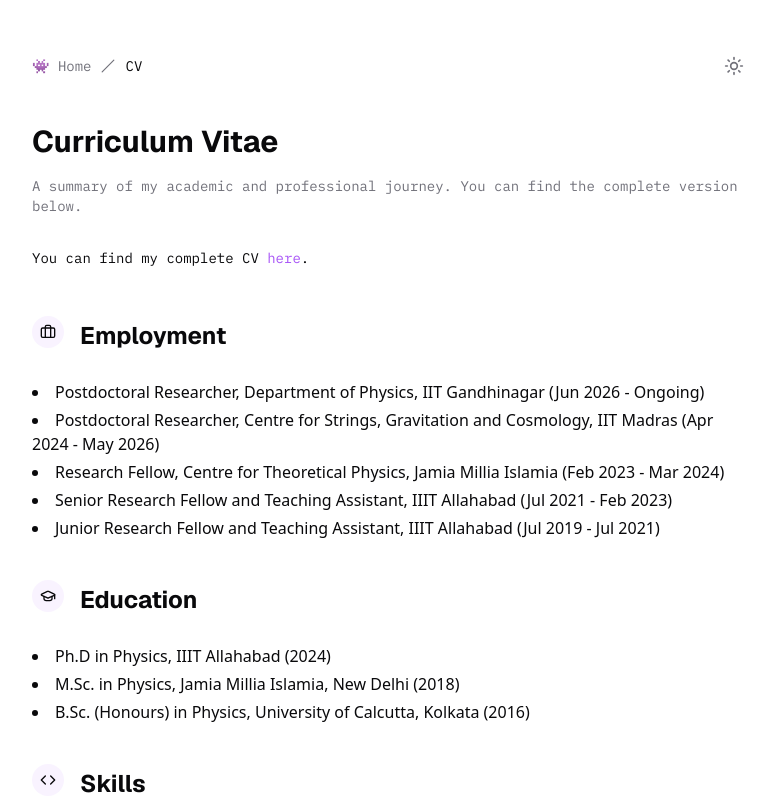
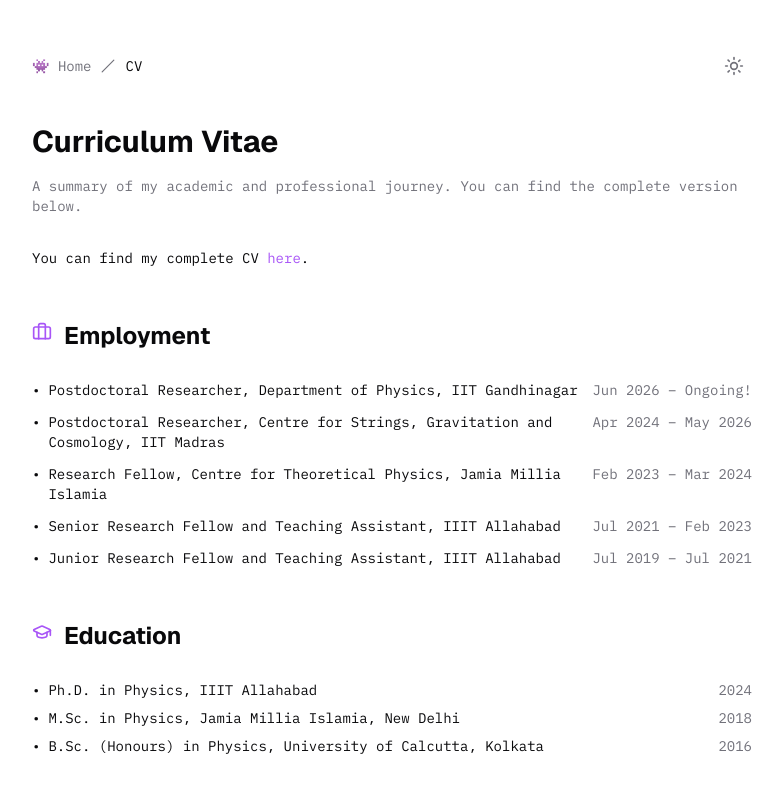
Before and after one commit to subhodeeps/nextjs-site, a Next.js app: page /cv in a window 1280 px wide. Shown: the top 800 px of the page, without its empty margins (248-1030 px from the left). Built offline with nearby package versions, Linux system fonts and the light colour scheme.

Commit message:
updated fonts on CV page

```diff
--- a/src/app/cv/page.tsx
+++ b/src/app/cv/page.tsx
@@ -1,4 +1,4 @@
-'use client'
+'use client';
 
 import BaseContainer from "@/components/layout/container/base-container";
 import { StackVertical } from "@/components/layout/layout-stack/layout-stack";
@@ -7,66 +7,37 @@ import Text from "@/components/ui/text/text";
 import { DynamicBreadcrumb } from "@/components/ui/primitives/breadcrumb";
 import { ThemeToggle } from "@/components/ui/theme/theme-toggle";
 import { SectionFooter } from "@/components/layout/footer/SectionFooter";
-import { motion } from 'framer-motion';
-import { Briefcase, GraduationCap, Code } from 'lucide-react';
+import { Briefcase, GraduationCap, Code } from "lucide-react";
 import Image from "next/image";
 import Link from "next/link";
-
-const CVSection = ({
-  icon,
-  title,
-  content
-}: {
-  icon: React.ReactNode;
-  title: string;
-  content: React.ReactNode;
-}) => (
-  <motion.div
-    initial={{ opacity: 0, y: 20 }}
-    animate={{ opacity: 1, y: 0 }}
-    transition={{ duration: 0.5 }}
-    className="mb-6"
-  >
-    <div className="flex items-center gap-4 mb-4">
-      <div className="flex-shrink-0 w-8 h-8 flex items-center justify-center rounded-full bg-purple-100/50 dark:bg-purple-900/50">
-        {icon}
-      </div>
-      <TextHeading as="h2" weight="bold">
-        {title}
-      </TextHeading>
-    </div>
-    <div>{content}</div>
-  </motion.div>
-);
 
 export default function CVPage() {
   return (
     <BaseContainer size="md" paddingX="md" paddingY="lg">
       <StackVertical gap="md">
 
-        {/* Breadcrumb */}
         <div className="flex items-center justify-between">
           <DynamicBreadcrumb
             items={[
-              { href: '/', label: 'Home', emoji: '👾' },
-              { label: 'CV' }
+              { href: "/", label: "Home", emoji: "👾" },
+              { label: "CV" },
             ]}
           />
           <ThemeToggle />
         </div>
 
-        {/* Header */}
         <div>
           <TextHeading as="h1" weight="bold">
             Curriculum Vitae
           </TextHeading>
+
           <Text variant="muted" className="mb-8">
             A summary of my academic and professional journey. You can find the complete version below.
           </Text>
 
           <div className="mb-8">
             <Text>
-              You can find my complete CV{' '}
+              You can find my complete CV{" "}
               <Link
                 href="/files/CV_subhodeep.pdf"
                 target="_blank"
@@ -79,57 +50,97 @@ export default function CVPage() {
           </div>
 
           {/* Employment */}
-          <CVSection
-            icon={<Briefcase className="w-4 h-4" aria-hidden="true" />}
-            title="Employment"
-            content={
-              <ul className="list-disc list-inside space-y-1">
-                <li>Postdoctoral Researcher, Department of Physics, IIT Gandhinagar (Jun 2026 - Ongoing)</li>
-                <li>Postdoctoral Researcher, Centre for Strings, Gravitation and Cosmology, IIT Madras (Apr 2024 - May 2026)</li>
-                <li>Research Fellow, Centre for Theoretical Physics, Jamia Millia Islamia (Feb 2023 - Mar 2024)</li>
-                <li>Senior Research Fellow and Teaching Assistant, IIIT Allahabad (Jul 2021 - Feb 2023)</li>
-                <li>Junior Research Fellow and Teaching Assistant, IIIT Allahabad (Jul 2019 - Jul 2021)</li>
-              </ul>
-            }
-          />
+          <div className="mb-8">
+            <div className="flex items-center gap-3 mb-4">
+              <Briefcase className="w-5 h-5 text-purple-500" />
+              <TextHeading as="h2" weight="bold">
+                Employment
+              </TextHeading>
+            </div>
+
+            <div className="flex flex-col gap-3">
+              <div className="grid grid-cols-[auto_1fr_auto] items-start gap-x-2">
+                <Text>•</Text>
+                <Text>Postdoctoral Researcher, Department of Physics, IIT Gandhinagar</Text>
+                <Text variant="muted" className="whitespace-nowrap">Jun 2026 – Ongoing!</Text>
+              </div>
+              <div className="grid grid-cols-[auto_1fr_auto] items-start gap-x-2">
+                <Text>•</Text>
+                <Text>Postdoctoral Researcher, Centre for Strings, Gravitation and Cosmology, IIT Madras</Text>
+                <Text variant="muted" className="whitespace-nowrap">Apr 2024 – May 2026</Text>
+              </div>
+              <div className="grid grid-cols-[auto_1fr_auto] items-start gap-x-2">
+                <Text>•</Text>
+                <Text>Research Fellow, Centre for Theoretical Physics, Jamia Millia Islamia</Text>
+                <Text variant="muted" className="whitespace-nowrap">Feb 2023 – Mar 2024</Text>
+              </div>
+              <div className="grid grid-cols-[auto_1fr_auto] items-start gap-x-2">
+                <Text>•</Text>
+                <Text>Senior Research Fellow and Teaching Assistant, IIIT Allahabad</Text>
+                <Text variant="muted" className="whitespace-nowrap">Jul 2021 – Feb 2023</Text>
+              </div>
+              <div className="grid grid-cols-[auto_1fr_auto] items-start gap-x-2">
+                <Text>•</Text>
+                <Text>Junior Research Fellow and Teaching Assistant, IIIT Allahabad</Text>
+                <Text variant="muted" className="whitespace-nowrap">Jul 2019 – Jul 2021</Text>
+              </div>
+            </div>
+          </div>
 
           {/* Education */}
-          <CVSection
-            icon={<GraduationCap className="w-4 h-4" aria-hidden="true" />}
-            title="Education"
-            content={
-              <ul className="list-disc list-inside space-y-1">
-                <li>Ph.D in Physics, IIIT Allahabad (2024)</li>
-                <li>M.Sc. in Physics, Jamia Millia Islamia, New Delhi (2018)</li>
-                <li>B.Sc. (Honours) in Physics, University of Calcutta, Kolkata (2016)</li>
-              </ul>
-            }
-          />
+          <div className="mb-8">
+            <div className="flex items-center gap-3 mb-4">
+              <GraduationCap className="w-5 h-5 text-purple-500" />
+              <TextHeading as="h2" weight="bold">
+                Education
+              </TextHeading>
+            </div>
+
+            <div className="flex flex-col gap-2">
+              <div className="grid grid-cols-[auto_1fr_auto] items-start gap-x-2">
+                <Text>•</Text>
+                <Text>Ph.D. in Physics, IIIT Allahabad</Text>
+                <Text variant="muted" className="whitespace-nowrap">2024</Text>
+              </div>
+              <div className="grid grid-cols-[auto_1fr_auto] items-start gap-x-2">
+                <Text>•</Text>
+                <Text>M.Sc. in Physics, Jamia Millia Islamia, New Delhi</Text>
+                <Text variant="muted" className="whitespace-nowrap">2018</Text>
+              </div>
+              <div className="grid grid-cols-[auto_1fr_auto] items-start gap-x-2">
+                <Text>•</Text>
+                <Text>B.Sc. (Honours) in Physics, University of Calcutta, Kolkata</Text>
+                <Text variant="muted" className="whitespace-nowrap">2016</Text>
+              </div>
+            </div>
+          </div>
 
           {/* Skills */}
-          <CVSection
-            icon={<Code className="w-4 h-4" aria-hidden="true" />}
-            title="Skills"
-            content={
-              <Text>
-                python, jupyter, git, numpy, matplotlib, pandas, scipy, tensorflow, keras, scikit, onnx,
-                sympy, c, fortran, julia, haskell, mathematica, octave, veusz, gnuplot, latex
-                (some of these are probably pokemon!)
-              </Text>
-            }
-          />
+          <div className="mb-8">
+            <div className="flex items-center gap-3 mb-4">
+              <Code className="w-5 h-5 text-purple-500" />
+              <TextHeading as="h2" weight="bold">
+                Skills
+              </TextHeading>
+            </div>
 
+            <Text>
+              Python, Jupyter, Git, NumPy, Matplotlib, Pandas, SciPy,
+              TensorFlow, Keras, Scikit-learn, ONNX, SymPy, C, Fortran,
+              Julia, Haskell, Mathematica, Octave, Veusz, Gnuplot,
+              LaTeX.
+            </Text>
+          </div>
         </div>
-
 
         <div className="relative w-full aspect-[4/3] sm:aspect-[2/1] md:aspect-[21/9] rounded-lg overflow-hidden my-8">
           <Image
+            src="/gulistan_e_ghalib.jpg"
+            alt="Gulistan-e-Ghalib"
+            fill
             className="object-cover"
-            fill
-            src="/gulistan_e_ghalib.jpg"
-            alt="tank."
             priority
-            sizes="(max-width: 640px) 100vw, (max-width: 1024px) 90vw, 80vw"
+            sizes="(max-width:640px)100vw,(max-width:1024px)90vw,80vw"
           />
         </div>
 
```
Also changed, not shown: 2 other files (tests, documents, lock files or other folders).
